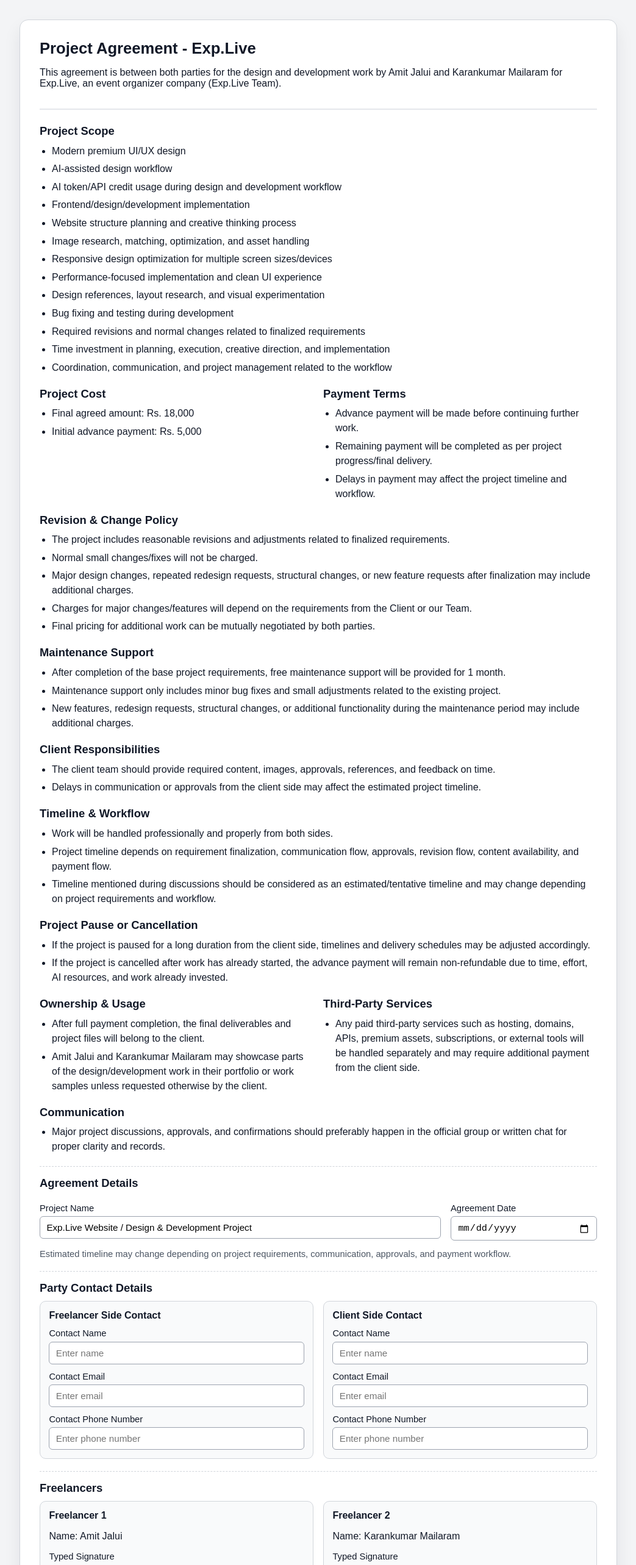
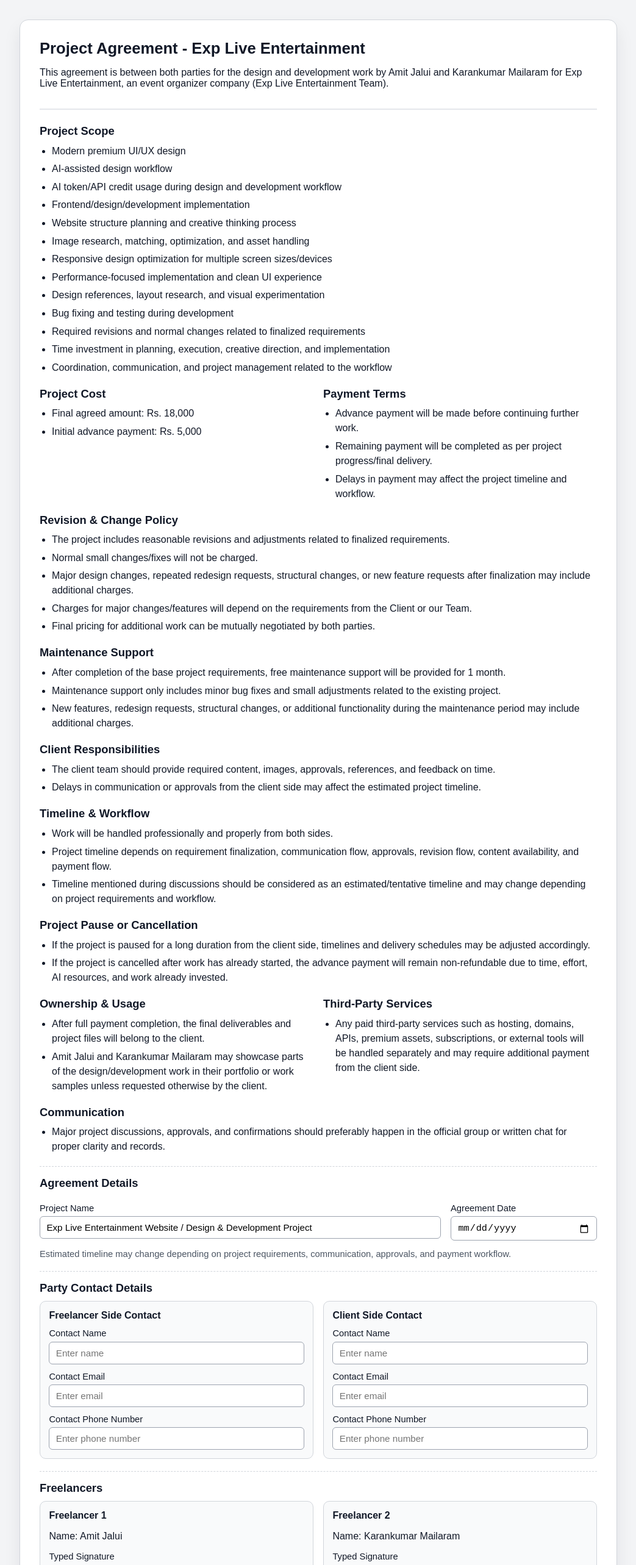
Before and after one commit to amitjalui40/Agreement, a React (Vite) app: page / in a window 1280 px wide. Shown: the top 2566 px of the page at 61% size, without its empty margins (118-1161 px from the left). Built offline with nearby package versions, Linux system fonts and the light colour scheme.

Commit message:
update name

```diff
--- a/src/App.jsx
+++ b/src/App.jsx
@@ -14,7 +14,7 @@
 
 function App() {
   const [formData, setFormData] = useState({
-    projectName: 'Exp.Live Website / Design & Development Project',
+    projectName: 'Exp Live Entertainment Website / Design & Development Project',
     agreementDate: '',
     freelancerContactName: '',
     freelancerContactEmail: '',
@@ -251,11 +251,11 @@
     <div className={`page ${isExporting ? 'exporting' : ''}`}>
       <main className="agreement" ref={agreementRef}>
         <header className="agreement-header">
-          <h1>Project Agreement - Exp.Live</h1>
+          <h1>Project Agreement - Exp Live Entertainment</h1>
           <p>
             This agreement is between both parties for the design and development
-            work by Amit Jalui and Karankumar Mailaram for Exp.Live, an event
-            organizer company (Exp.Live Team).
+            work by Amit Jalui and Karankumar Mailaram for Exp Live Entertainment, an event
+            organizer company (Exp Live Entertainment Team).
           </p>
         </header>
 
@@ -619,7 +619,7 @@
             {clientSigners.map((signer, index) => (
               <article key={signer.id}>
                 <div className="client-title-row">
-                  <p>Company Name: Exp.Live</p>
+                  <p>Company Name: Exp Live Entertainment</p>
                   {clientSigners.length > 1 && (
                     <button
                       type="button"
```
Also changed, not shown: 1 other file (tests, documents, lock files or other folders).
